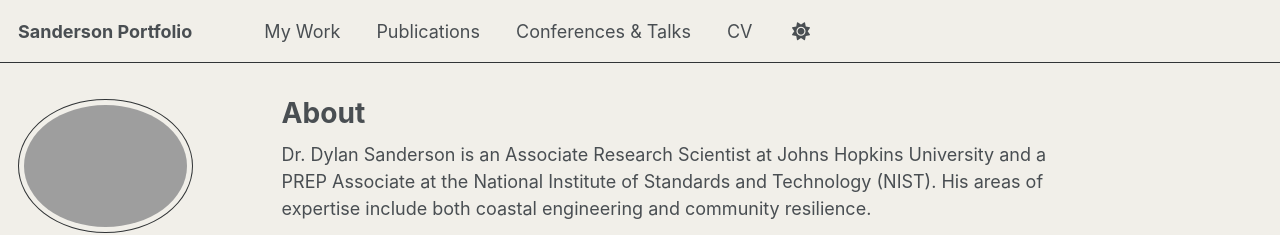
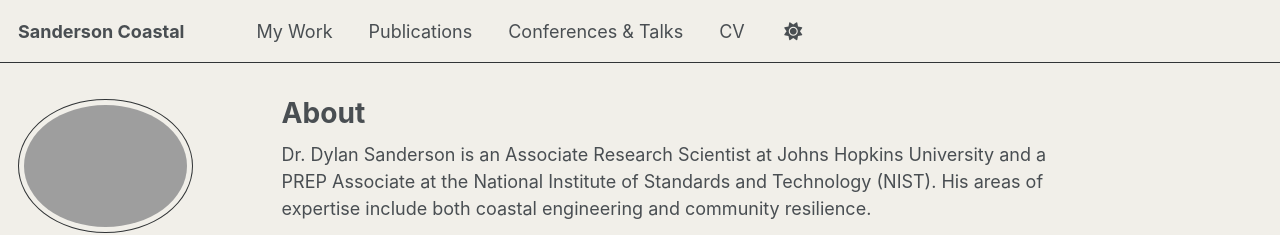
Before and after one commit to 22dylan/22dylan.github.io, a Jekyll site: the page built from _pages/about.md, in a window 1280 px wide. Shown: the top 235 px of the page. Built offline with Jekyll 4.4.1, drawn with Linux system fonts in a browser that asks for light colours; some web fonts are replaced; a script that is not in the unit is left out.

Commit message:
Update _config.yml

```diff
--- a/_config.yml
+++ b/_config.yml
@@ -9,7 +9,7 @@
 # Basic Site Settings
 locale                   : "en-US"
 site_theme               : "default" # previously "default"
-title                    : "Sanderson Portfolio"
+title                    : "Sanderson Coastal"
 title_separator          : "-"
 name                     : &name "Dylan Sanderson"
 description              : &description "personal description"
```
